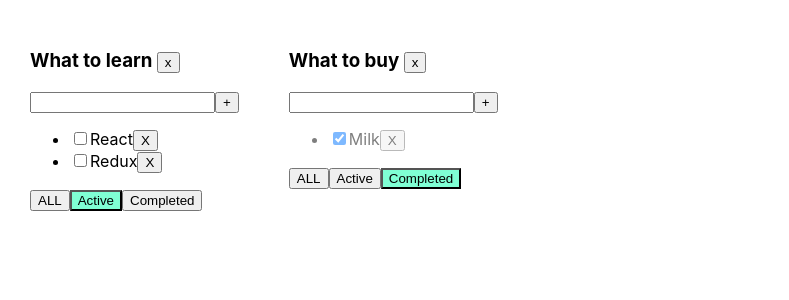
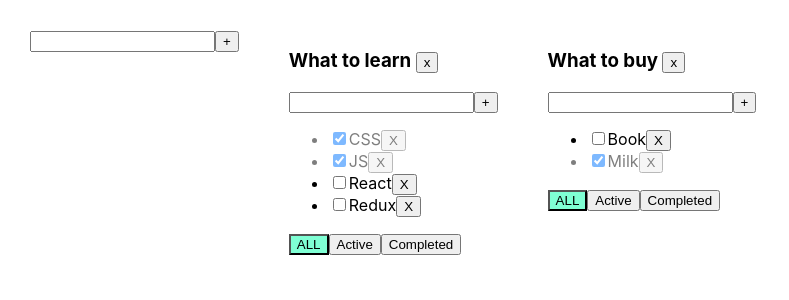
Before and after one commit to jagazed/todolist, a React (Create React App) app in the folder todolist/: page / in a window 1280 px wide. Shown: the top 300 px of the page, without its empty margins (0-789 px from the left). Built offline with nearby package versions, Linux system fonts and the light colour scheme.

Commit message:
change todolist

```diff
--- /dev/null
+++ b/todolist/src/AddItemForm.tsx
@@ -0,0 +1,41 @@
+import React, {ChangeEvent, KeyboardEvent, useState} from "react";
+
+type AddItemFormPropsType = {
+    addItem: (title: string) => void
+}
+
+export function AddItemForm(props: AddItemFormPropsType) {
+    const [newTaskTitle, setNewTaskTitle] = useState("");
+    const [error, setError] = useState<string | null>(null);
+
+    const onNewTitleChangeHandler = (e: ChangeEvent<HTMLInputElement>) => {
+        setNewTaskTitle(e.currentTarget.value)
+    }
+
+    const onKeyPressHandler = (e: KeyboardEvent<HTMLInputElement>) => {
+        setError(null);
+        if (e.charCode === 13) {
+            addTask();
+        }
+    }
+    const addTask = () => {
+        if (newTaskTitle.trim() !== "") {
+            props.addItem(newTaskTitle.trim());
+            setNewTaskTitle("");
+        } else {
+            setError("Title is requied")
+        }
+    }
+
+    return (
+        <div>
+            <input value={newTaskTitle}
+                   onChange={onNewTitleChangeHandler}
+                   onKeyPress={onKeyPressHandler}
+                   className={error ? "error" : ""}
+            />
+            <button onClick={addTask}>+</button>
+            {error && <div className="error-message">{error}</div>}
+        </div>
+    )
+}
--- a/todolist/src/App.tsx
+++ b/todolist/src/App.tsx
@@ -1,7 +1,8 @@
 import React, {useState} from 'react';
 import './App.css';
-import {Todolist} from "./Todolist";
+import {TaskType, Todolist} from "./Todolist";
 import {v1} from "uuid";
+import {AddItemForm} from "./AddItemForm";
 
 // function useState2(data: any) {
 //     return [ data, ()=> {}];
@@ -16,6 +17,10 @@
     id: string
     title: string
     filter: FilterValuesType
+}
+
+type TaksStateType = {
+    [key: string]: Array<TaskType>
 }
 
 function App() {
@@ -55,8 +60,8 @@
     let todolistId2 = v1();
 
     let [todolists, setTodolists] = useState<Array<TodolistType>> ([
-        {id: todolistId1, title: "What to learn", filter: "active"},
-        {id: todolistId2, title: "What to buy", filter: "completed"}
+        {id: todolistId1, title: "What to learn", filter: "all"},
+        {id: todolistId2, title: "What to buy", filter: "all"}
     ])
 
     let removeTodolist = (todolistId: string) => {
@@ -66,7 +71,7 @@
         setTasks({...tasksObj})
     }
 
-    let [tasksObj, setTasks] = useState({
+    let [tasksObj, setTasks] = useState<TaksStateType>({
         [todolistId1]: [
             {id: v1(), title: "CSS", isDone: true},
             {id: v1(), title: "JS", isDone: true},
@@ -79,8 +84,22 @@
         ]
     });
 
+    function AddTodoList(title: string){
+        let todolist: TodolistType = {
+            id: v1(),
+            filter: "all",
+            title: title
+        }
+        setTodolists([todolist, ...todolists]);
+        setTasks({
+            ...tasksObj,
+            [todolist.id] : []
+        })
+    }
+
     return (
         <div className="App">
+            <AddItemForm addItem={AddTodoList} />
             {
                 todolists.map((tl) => {
                     let taskForTodolist = tasksObj[tl.id];
--- a/todolist/src/Todolist.tsx
+++ b/todolist/src/Todolist.tsx
@@ -1,5 +1,6 @@
-import React, {ChangeEvent, KeyboardEvent, useState} from "react";
+import React, {ChangeEvent} from "react";
 import {FilterValuesType} from "./App";
+import {AddItemForm} from "./AddItemForm";
 
 
 export type TaskType = {
@@ -20,28 +21,28 @@
     removeTodolist: (todolistId: string) => void
 }
 export function Todolist(props: PropsType) {
-    const [newTaskTitle, setNewTaskTitle] = useState("");
-    const [error, setError] = useState<string | null>(null);
+    //const [newTaskTitle, setNewTaskTitle] = useState("");
+    //const [error, setError] = useState<string | null>(null);
 
-    const onNewTitleChangeHandler = (e: ChangeEvent<HTMLInputElement>) => {
-        setNewTaskTitle(e.currentTarget.value)
-    }
-    const onKeyPressHandler = (e: KeyboardEvent<HTMLInputElement>) => {
-        setError(null);
-        if (e.charCode === 13) {
-            addTask();
-            //props.addTask(newTaskTitle, props.id);
-            //setNewTaskTitle("");
-        }
-    }
-    const addTask = () => {
-        if (newTaskTitle.trim() !== "") {
-            props.addTask(newTaskTitle.trim(), props.id);
-            setNewTaskTitle("");
-        } else {
-            setError("Title is requied")
-        }
-    }
+    // const onNewTitleChangeHandler = (e: ChangeEvent<HTMLInputElement>) => {
+    //     setNewTaskTitle(e.currentTarget.value)
+    // }
+    // const onKeyPressHandler = (e: KeyboardEvent<HTMLInputElement>) => {
+    //     setError(null);
+    //     if (e.charCode === 13) {
+    //         addTask();
+    //         //props.addTask(newTaskTitle, props.id);
+    //         //setNewTaskTitle("");
+    //     }
+    // }
+    // const addTask = () => {
+    //     if (newTaskTitle.trim() !== "") {
+    //         props.addTask(newTaskTitle.trim(), props.id);
+    //         setNewTaskTitle("");
+    //     } else {
+    //         setError("Title is requied")
+    //     }
+    // }
     const onAllClickHandler = () => props.changeFilter("all", props.id);
     const onActiveClickHandler = () => props.changeFilter("active", props.id);
     const onCompletedClickHandler = () => props.changeFilter("completed", props.id);
@@ -49,18 +50,23 @@
     const removeTodolist = () => {
         props.removeTodolist(props.id);
     }
+
+    const addTask = (title: string) => {
+        props.addTask(title, props.id)
+    }
     return (
         <div>
             <h3>{props.title} <button onClick={removeTodolist}>x</button></h3>
-            <div>
-                <input value={newTaskTitle}
-                       onChange={onNewTitleChangeHandler}
-                       onKeyPress={onKeyPressHandler}
-                       className={error ? "error": ""}
-                />
-                <button onClick={addTask}>+</button>
-                {error && <div className="error-message">{error}</div>}
-            </div>
+            {/*<div>*/}
+            {/*    <input value={newTaskTitle}*/}
+            {/*           onChange={onNewTitleChangeHandler}*/}
+            {/*           onKeyPress={onKeyPressHandler}*/}
+            {/*           className={error ? "error": ""}*/}
+            {/*    />*/}
+            {/*    <button onClick={addTask}>+</button>*/}
+            {/*    {error && <div className="error-message">{error}</div>}*/}
+            {/*</div>*/}
+            <AddItemForm addItem={addTask} />
             <ul>
                 {
                     props.tasks.map((t) => {
```
